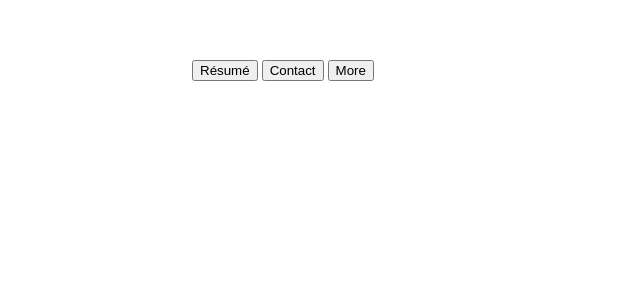
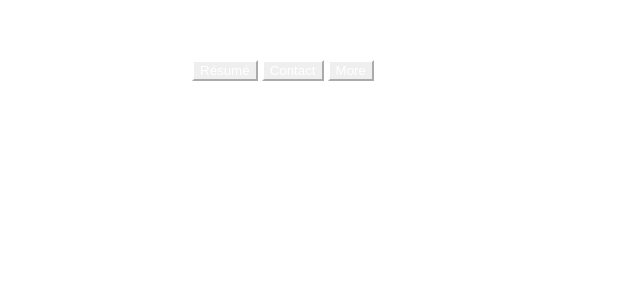
Before and after one commit to allofher/allofher.github.io, a Jekyll site: the page index.html, which Jekyll copies as it is, in a window 1280 px wide. Shown: the top 300 px of the page, without its empty margins (0-640 px from the left). Built offline with Jekyll 4.4.1, drawn with Linux system fonts in a browser that asks for light colours.

Commit message:
Update main.css

```diff
--- a/css/main.css
+++ b/css/main.css
@@ -47,7 +47,7 @@
 }
 
 /* ================================================================================================= */
-/* CSS CONTENT FOR LEFT NAVIGATION BAR */
+/* navigation bar */
 /* ================================================================================================= */
 
 .sidenav {
@@ -85,7 +85,7 @@
 }
 
 /* ================================================================================================= */
-/* CSS CONTENT FOR ACCORDIAN (Philosophy Page)
+/* Philosophy accordian
 /* ================================================================================================= */
 .accordion {
   background-color: #FFFFFF;
@@ -110,3 +110,22 @@
   display: none;
   overflow: hidden;
 }
+
+/* ================================================================================================= */
+/* Buttons */
+/* ================================================================================================= */
+
+.btn {
+  border: 2px solid black;
+  background-color: white;
+  color: black;
+  border-radius: 5px;
+  padding: 14px 28px;
+  font-size: 16px;
+  cursor: pointer;
+}
+
+.mybtn {
+    border-color: #FFFFFF;
+    color: white;
+}
```
